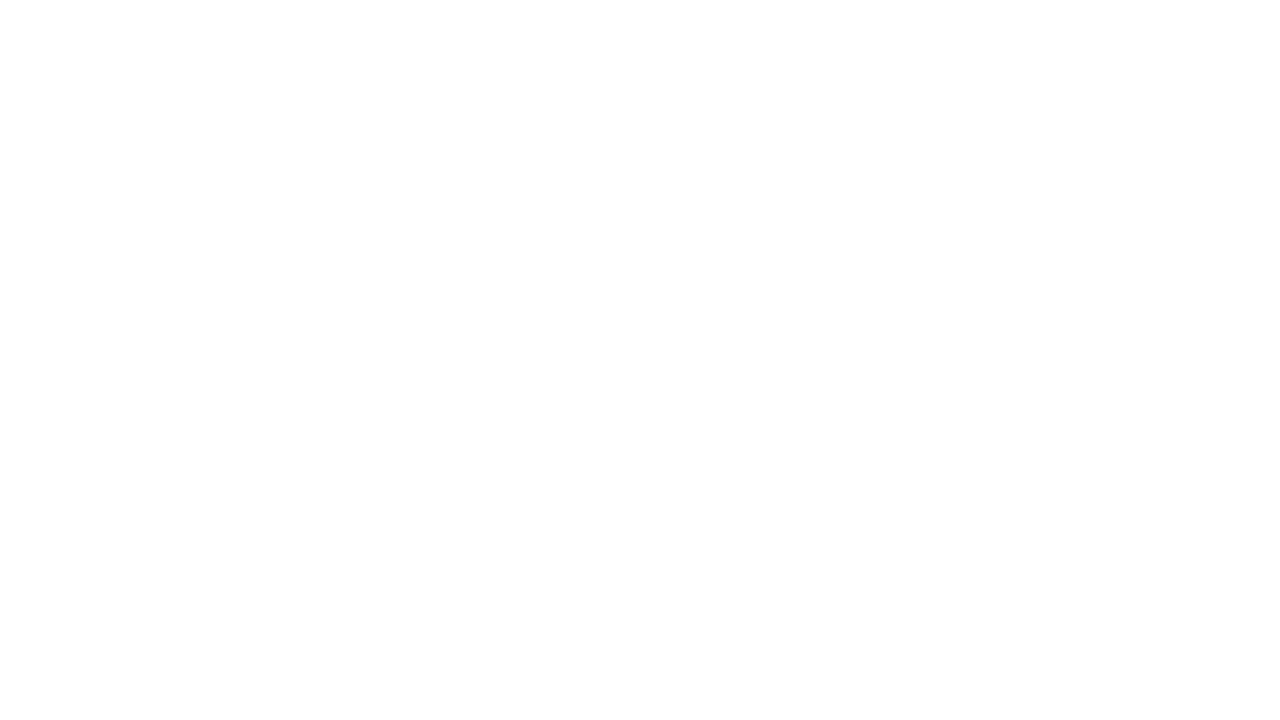
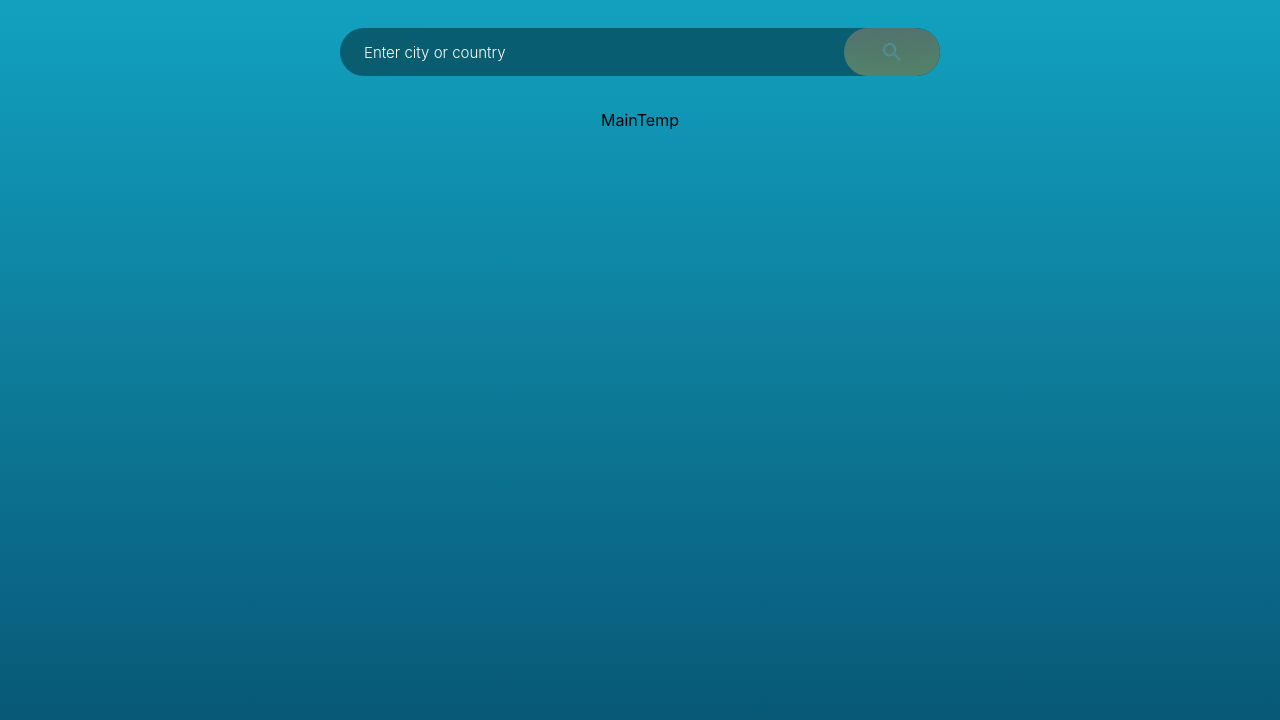
Before and after one commit to Anshika75/Maggi-Weather, a React (Vite) app: page / in a window 1280 px wide. Shown: the top 720 px of the page. Built offline with nearby package versions, Linux system fonts and the light colour scheme.

Commit message:
width hover error

```diff
--- a/src/App.jsx
+++ b/src/App.jsx
@@ -1,10 +1,16 @@
 import React from 'react'
+import MainTemp from './components/MainTemp';
+import Search from './components/Search';
 
 export default function App() {
   const hours = new Date().getHours();
+  console.log(hours)
   return (
     <>
-      <div className={`min-h-screen h-full w-full bg${hours}`} ></div>
+      <div className={`min-h-screen h-full w-full bg${hours} p-3 lg:p-7 flex flex-col justify-start items-center`} >
+        <Search/>
+        <MainTemp/>
+      </div>
     </>
   )
 }
--- /dev/null
+++ b/src/components/MainTemp.jsx
@@ -0,0 +1,7 @@
+import React from 'react'
+
+export default function MainTemp() {
+  return (
+    <div>MainTemp</div>
+  )
+}
--- /dev/null
+++ b/src/components/Search.jsx
@@ -0,0 +1,48 @@
+import React, {useState} from 'react'
+import {IoMdSearch} from 'react-icons/io';
+export default function Search() {
+        // const hours = new Date().getHours();
+        const hours = 7;
+        var width;
+        const [inputValue, setInputValue] = useState('');
+        const [animate, setAnimate] = useState(false);
+        const handleInput = (e) => {
+          setInputValue(e.target.value);
+        };
+        const handleSubmit = (e) => {
+          if (inputValue !== '') {
+            setLocation(inputValue);
+          }
+          const input = document.querySelector('input');
+          if (input.value === '') {
+            setAnimate(true);
+            width = 'w-24';
+            setTimeout(() => {
+              setAnimate(false);
+            }, 500);
+          } else{
+            width = 'w-full';
+          }
+          input.value = '';
+          e.preventDefault();
+        };
+  return (
+    <form
+        className={`${animate ? 'animate-shake' : 'animate-none'} h-12 bg-black/40 w-full max-w-[600px] rounded-full backdrop-blur-[32px] mb-8 overflow-hidden`}>
+        <div className='h-full relative flex items-center justify-between overflow-hidden'>
+          <input
+            onChange={(e) => handleInput(e)}
+            className='flex-1 bg-transparent outline-none placeholder:text-white text-white text-[15px] font-light pl-6 h-full'
+            type='text'
+            placeholder='Enter city or country'
+          />
+          <button
+            onClick={(e) => handleSubmit(e)}
+            className={`absolute right-0 top-0 bg${hours+5} opacity-30 hover:opacity-90 transition-all duration-300 hover:${width} h-12 w-24 rounded-full flex justify-center items-center backdrop-blur-[32px]`}
+          >
+            <IoMdSearch className='text-2xl text-white' />
+          </button>
+        </div>
+      </form>
+  )
+}
--- a/src/index.css
+++ b/src/index.css
@@ -1,6 +1,7 @@
 @tailwind base;
 @tailwind components;
 @tailwind utilities;
+
 :root {
   font-family: Inter, Avenir, Helvetica, Arial, sans-serif;
   font-size: 16px;
@@ -12,8 +13,138 @@
   -moz-osx-font-smoothing: grayscale;
   -webkit-text-size-adjust: 100%;
 }
-midnight:00
 
-.bg1{
-  background-color: red;
+/* Dusk             5,6
+Early morning    7,8
+Morning          9,10,11
+Late morning     11
+Midday           12
+Early afternoon  13,14,15
+Late afternoon   16
+Dawn             17,18
+Early evening    19
+Evening          20
+Night            21,22,23
+Midnight         24
+Late night       1,2
+Witching Hour    3,4 */
+
+.bg0 {
+  background: #012459;
+  background: linear-gradient(to bottom, #012459 0%, #001322 100%);
 }
+
+.bg1 {
+  background: #003972;
+  background: linear-gradient(to bottom, #003972 0%, #001322 100%);
+}
+
+.bg2 {
+  background: #003972;
+  background: linear-gradient(to bottom, #003972 0%, #001322 100%);
+}
+
+.bg3 {
+  background: #004372;
+  background: linear-gradient(to bottom, #004372 0%, #00182b 100%);
+}
+
+.bg4 {
+  background: #004372;
+  background: linear-gradient(to bottom, #004372 0%, #011d34 100%);
+}
+
+.bg5 {
+  background: #016792;
+  background: linear-gradient(to bottom, #016792 0%, #00182b 100%);
+}
+
+.bg6 {
+  background: #07729f;
+  background: linear-gradient(to bottom, #07729f 0%, #042c47 100%);
+}
+
+.bg7 {
+  background: #12a1c0;
+  background: linear-gradient(to bottom, #12a1c0 0%, #07506e 100%);
+}
+
+.bg8 {
+  background: #74d4cc;
+  background: linear-gradient(to bottom, #74d4cc 0%, #1386a6 100%);
+}
+
+.bg9 {
+  background: #efeebc;
+  background: linear-gradient(to bottom, #efeebc 0%, #61d0cf 100%);
+}
+
+.bg10 {
+  background: #fee154;
+  background: linear-gradient(to bottom, #fee154 0%, #a3dec6 100%);
+}
+
+.bg11 {
+  background: #fdc352;
+  background: linear-gradient(to bottom, #fdc352 0%, #e8ed92 100%);
+}
+
+.bg12 {
+  background: #ffac6f;
+  background: linear-gradient(to bottom, #ffac6f 0%, #ffe467 100%);
+}
+
+.bg13 {
+  background: #fda65a;
+  background: linear-gradient(to bottom, #fda65a 0%, #ffe467 100%);
+}
+
+.bg14 {
+  background: #fd9e58;
+  background: linear-gradient(to bottom, #fd9e58 0%, #ffe467 100%);
+}
+
+.bg15 {
+  background: #f18448;
+  background: linear-gradient(to bottom, #f18448 0%, #ffd364 100%);
+}
+
+.bg16 {
+  background: #f06b7e;
+  background: linear-gradient(to bottom, #f06b7e 0%, #f9a856 100%);
+}
+
+.bg17 {
+  background: #ca5a92;
+  background: linear-gradient(to bottom, #ca5a92 0%, #f4896b 100%);
+}
+
+.bg18 {
+  background: #5b2c83;
+  background: linear-gradient(to bottom, #5b2c83 0%, #d1628b 100%);
+}
+
+.bg19 {
+  background: #371a79;
+  background: linear-gradient(to bottom, #371a79 0%, #713684 100%);
+}
+
+.bg20 {
+  background: #28166b;
+  background: linear-gradient(to bottom, #28166b 0%, #45217c 100%);
+}
+
+.bg21 {
+  background: #192861;
+  background: linear-gradient(to bottom, #192861 0%, #372074 100%);
+}
+
+.bg22 {
+  background: #040b3c;
+  background: linear-gradient(to bottom, #040b3c 0%, #233072 100%);
+}
+
+.bg23 {
+  background: #040b3c;
+  background: linear-gradient(to bottom, #040b3c 0%, #012459 100%);
+}
```
